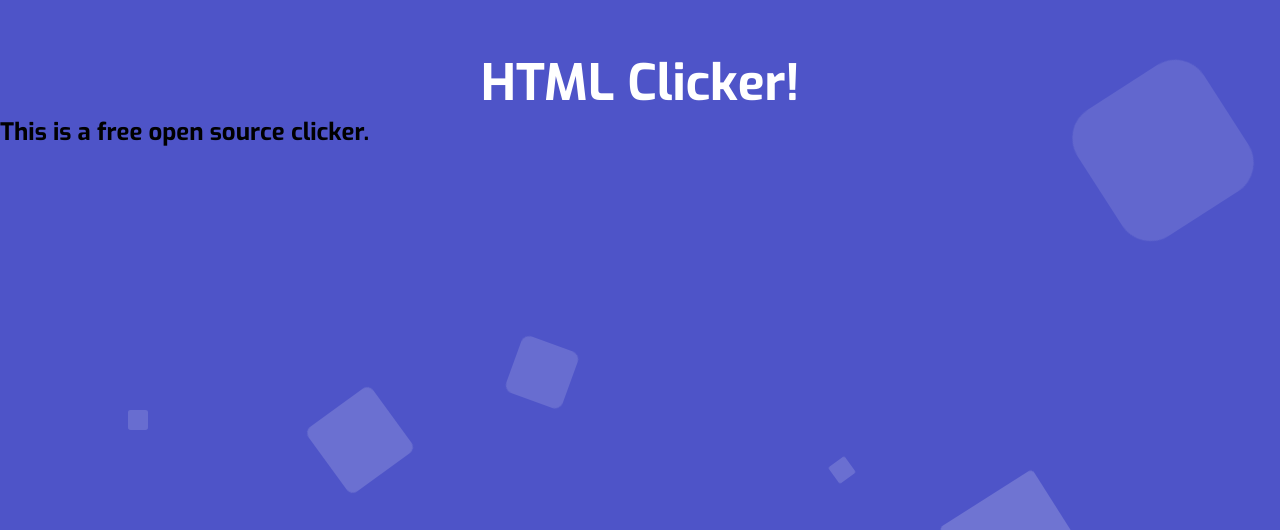
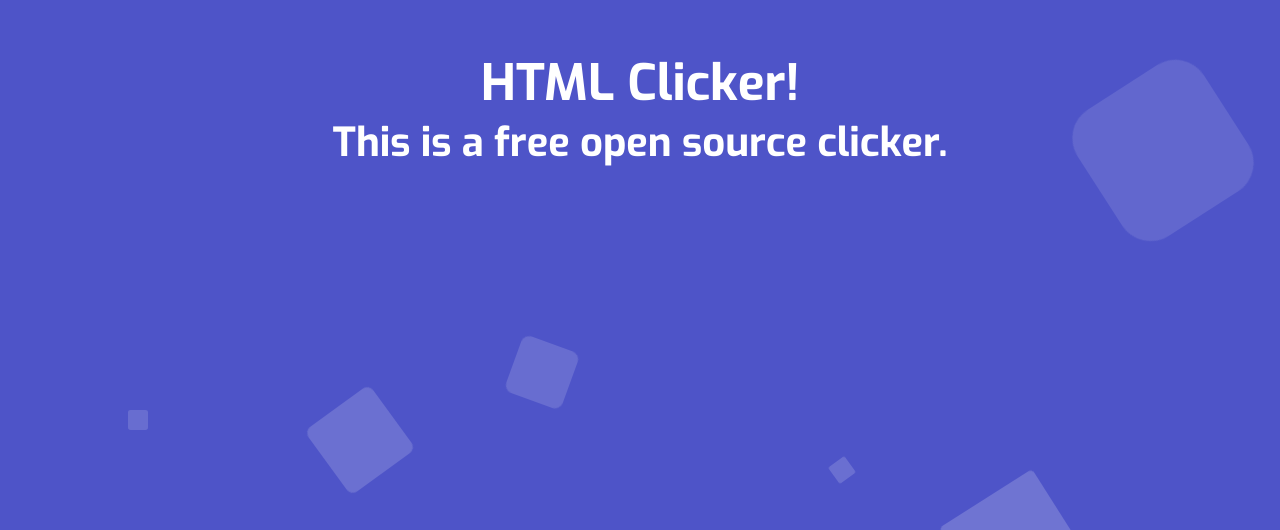
Before and after one commit to nikitapro225/html-clicker, a plain HTML site: page index.html in a window 1280 px wide. Shown: the part 270-800 px from the top of the page. Drawn offline with Linux system fonts and the light colour scheme.

Commit message:
Update index.html

```diff
--- a/index.html
+++ b/index.html
@@ -24,6 +24,11 @@
           text-align: center;
           color: #fff;
           font-size: 50px;
+      }
+      .context h2{
+          text-align: center;
+          color: #fff;
+          font-size: 40px;
       }
 
 
```
